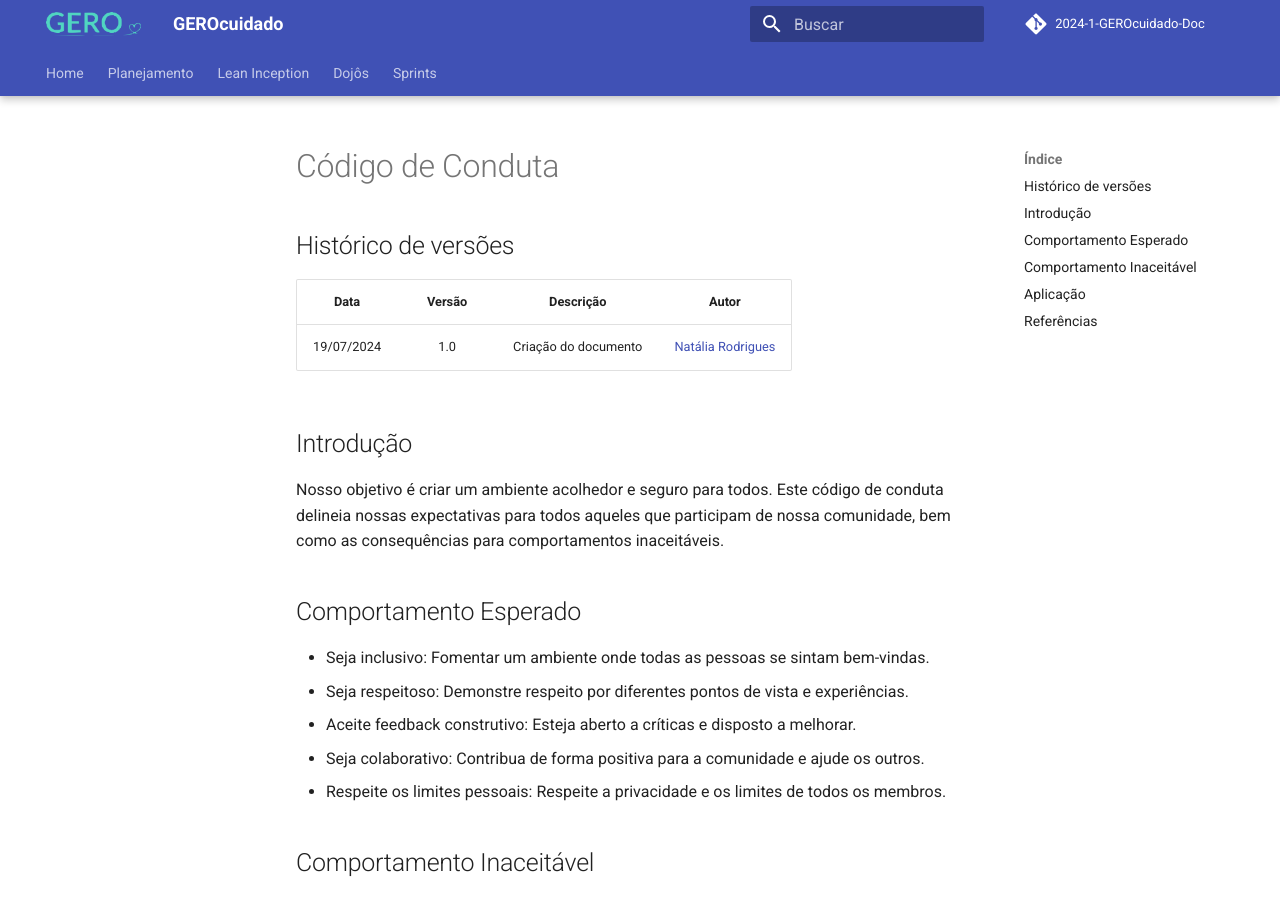
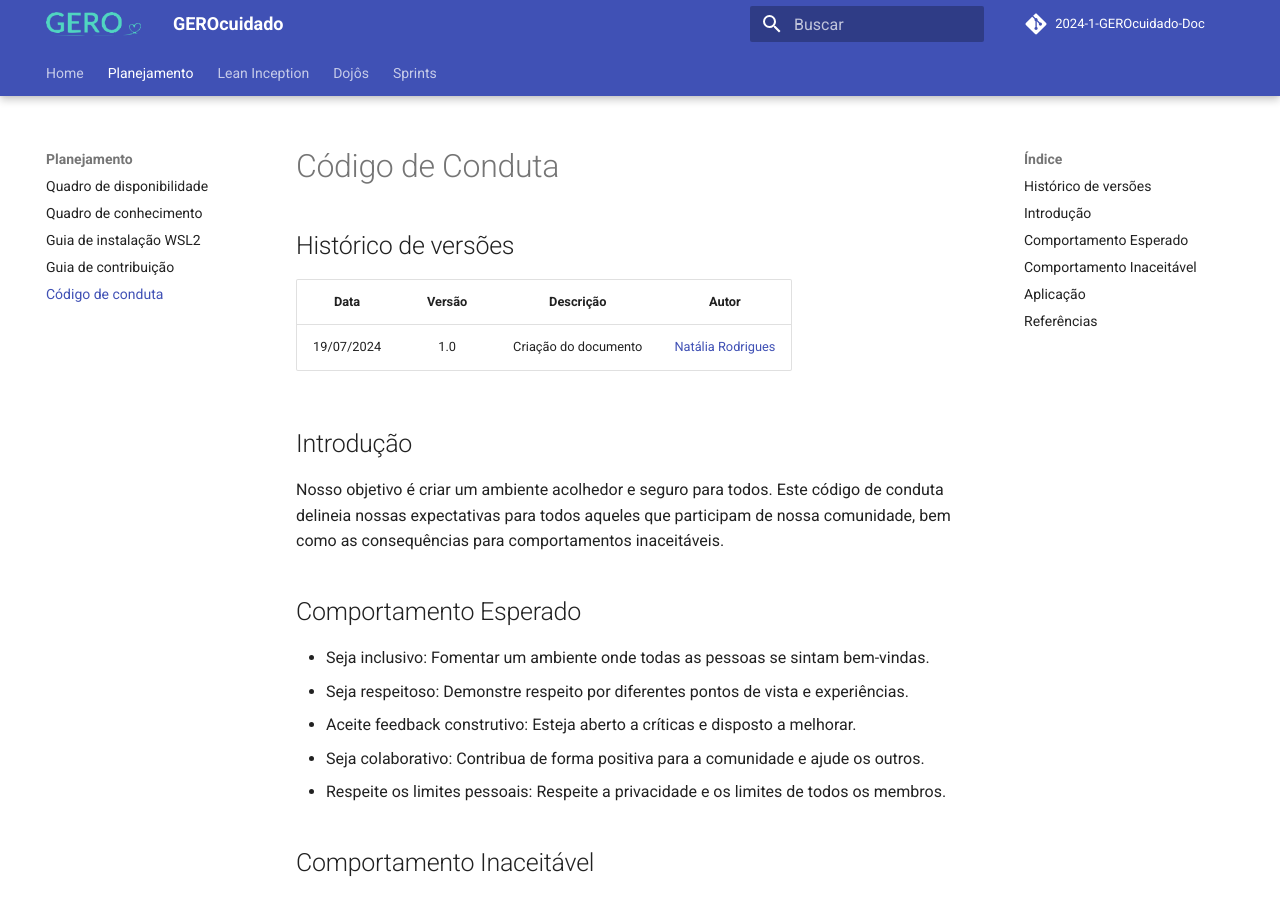
Before and after one commit to fga-eps-mds/2024-1-GEROcuidado-Doc, an MkDocs documentation site: the page built from docs/planejamento/codigo_de_conduta.md, in a window 1280 px wide and 900 px high. Built offline with MkDocs 1.6.1 and Material for MkDocs 9.7.7, drawn with Linux system fonts in a browser that asks for light colours; comment, search, counter and statistics services are not loaded.

Commit message:
Update mkdocs.yml

```diff
--- a/mkdocs.yml
+++ b/mkdocs.yml
@@ -43,6 +43,7 @@ nav:
     - Quadro de conhecimento: planejamento/quadro_de_conhecimentos.md
     - Guia de instalação WSL2: planejamento/guia_instalacao_wsl2.md
     - Guia de contribuição: planejamento/guia_contribuicao.md
+    - Código de conduta: planejamento/codigo_de_conduta.md
       #   - Quadro de pareamento: planejamento/quadro_pareamento.md
       #   - Metodologias: planejamento/metodologia.md
   - Lean Inception:
```
